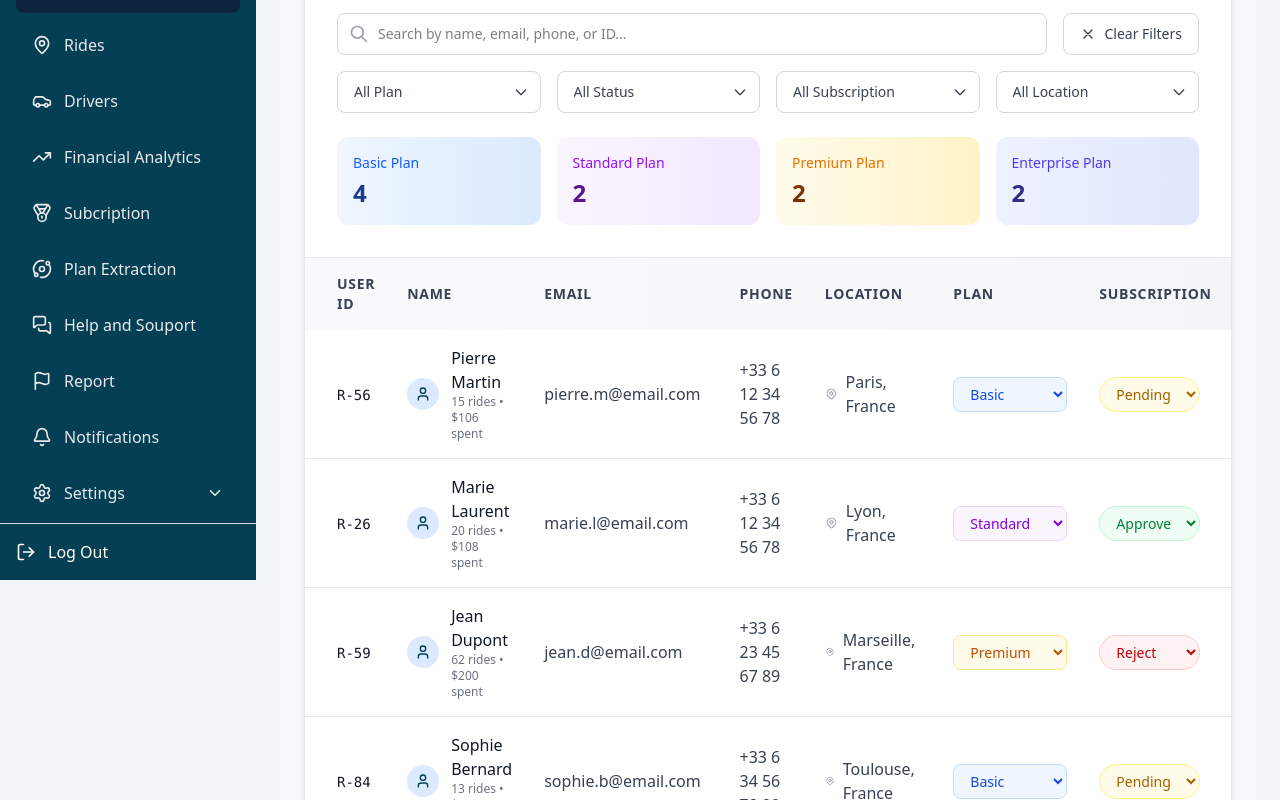
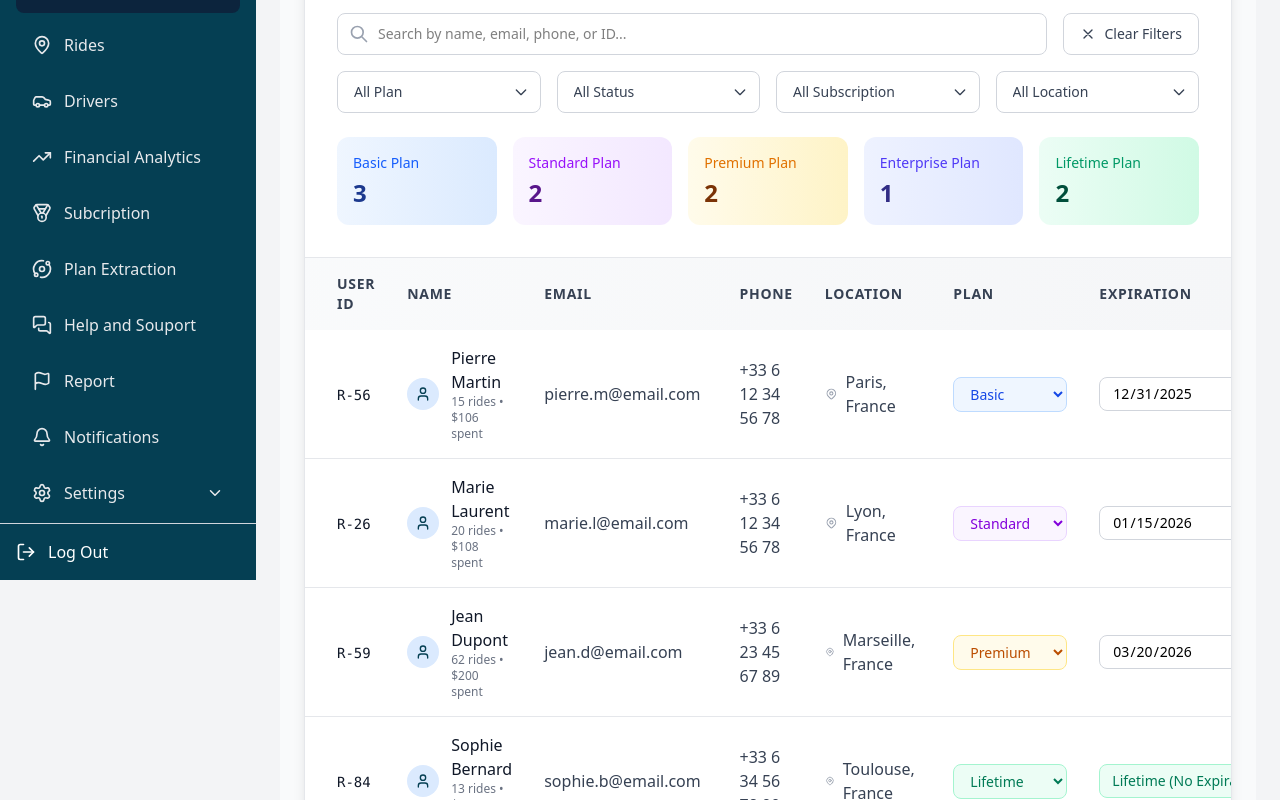
Before and after one commit to rasel201311047/letimonie-Rider-Dashboad, a React (Vite) app: page /users in a window 1280 px wide. Shown: the part 220-1020 px from the top of the page. Built offline with nearby package versions, Linux system fonts and the light colour scheme; a web font is replaced by a local one; what jodit-react would draw is missing.

Commit message:
users done

```diff
--- a/src/components/table/UsersTable.tsx
+++ b/src/components/table/UsersTable.tsx
@@ -12,9 +12,10 @@ interface Rider {
   rides: number;
   spent: number;
   joined: string;
-  plan: "Basic" | "Standard" | "Premium" | "Enterprise";
+  plan: "Basic" | "Standard" | "Premium" | "Enterprise" | "Lifetime";
   subscriptionRequest: "Pending" | "Approved" | "Rejected";
   status: "Active" | "Blocked";
+  planExpiration?: string; // Add this line - expiration date in format "YYYY-MM-DD"
   details?: {
     address: string;
     vehicle: string;
@@ -24,13 +25,19 @@ interface Rider {
   };
 }
 
-type PlanType = "Basic" | "Standard" | "Premium" | "Enterprise";
+type PlanType = "Basic" | "Standard" | "Premium" | "Enterprise" | "Lifetime";
+type NotificationType = "inapp" | "chat" | "email";
+
+interface NotificationState {
+  isSending: boolean;
+  sentTo: string[];
+  lastSent?: string;
+}
 
 const initialRiders: Rider[] = [
   {
     id: "R-56",
     name: "Pierre Martin",
-
     email: "pierre.m@email.com",
     phone: "+33 6 12 34 56 78",
     location: "Paris, France",
@@ -38,6 +45,7 @@ const initialRiders: Rider[] = [
     spent: 106,
     joined: "12-07-2025",
     plan: "Basic",
+    planExpiration: "2025-12-31",
     subscriptionRequest: "Pending",
     status: "Active",
     details: {
@@ -58,6 +66,7 @@ const initialRiders: Rider[] = [
     spent: 108,
     joined: "12-04-2025",
     plan: "Standard",
+    planExpiration: "2026-01-15",
     subscriptionRequest: "Approved",
     status: "Active",
     details: {
@@ -78,6 +87,7 @@ const initialRiders: Rider[] = [
     spent: 200,
     joined: "12-07-2025",
     plan: "Premium",
+    planExpiration: "2026-03-20",
     subscriptionRequest: "Rejected",
     status: "Blocked",
     details: {
@@ -97,7 +107,7 @@ const initialRiders: Rider[] = [
     rides: 13,
     spent: 205,
     joined: "12-06-2025",
-    plan: "Basic",
+    plan: "Lifetime",
     subscriptionRequest: "Pending",
     status: "Active",
     details: {
@@ -118,6 +128,7 @@ const initialRiders: Rider[] = [
     spent: 100,
     joined: "05-11-2025",
     plan: "Standard",
+    planExpiration: "2025-11-30",
     subscriptionRequest: "Approved",
     status: "Blocked",
     details: {
@@ -138,6 +149,7 @@ const initialRiders: Rider[] = [
     spent: 506,
     joined: "12-07-2025",
     plan: "Enterprise",
+    planExpiration: "2026-06-30",
     subscriptionRequest: "Pending",
     status: "Active",
     details: {
@@ -158,6 +170,7 @@ const initialRiders: Rider[] = [
     spent: 106,
     joined: "17-01-2025",
     plan: "Premium",
+    planExpiration: "2026-02-28",
     subscriptionRequest: "Approved",
     status: "Active",
     details: {
@@ -177,7 +190,7 @@ const initialRiders: Rider[] = [
     rides: 78,
     spent: 600,
     joined: "15-07-2025",
-    plan: "Enterprise",
+    plan: "Lifetime",
     subscriptionRequest: "Approved",
     status: "Active",
     details: {
@@ -198,6 +211,7 @@ const initialRiders: Rider[] = [
     spent: 35,
     joined: "18-07-2025",
     plan: "Basic",
+    planExpiration: "2025-08-15",
     subscriptionRequest: "Rejected",
     status: "Blocked",
     details: {
@@ -218,6 +232,7 @@ const initialRiders: Rider[] = [
     spent: 20,
     joined: "12-02-2025",
     plan: "Basic",
+    planExpiration: "2025-09-10",
     subscriptionRequest: "Pending",
     status: "Active",
     details: {
@@ -305,6 +320,8 @@ const PlanSelect: React.FC<PlanSelectProps> = ({ value, onChange }) => {
         return "bg-amber-50 text-amber-700 border-amber-200";
       case "Enterprise":
         return "bg-indigo-50 text-indigo-700 border-indigo-200";
+      case "Lifetime":
+        return "bg-emerald-50 text-emerald-700 border-emerald-200";
     }
   };
 
@@ -320,7 +337,151 @@ const PlanSelect: React.FC<PlanSelectProps> = ({ value, onChange }) => {
       <option value="Standard">Standard</option>
       <option value="Premium">Premium</option>
       <option value="Enterprise">Enterprise</option>
+      <option value="Lifetime">Lifetime</option>
     </select>
+  );
+};
+
+interface PlanExpirationInputProps {
+  plan: PlanType;
+  expirationDate?: string;
+  onExpirationChange: (date: string) => void;
+}
+
+const PlanExpirationInput: React.FC<PlanExpirationInputProps> = ({
+  plan,
+  expirationDate,
+  onExpirationChange,
+}) => {
+  if (plan === "Lifetime") {
+    return (
+      <div className="px-3 py-1.5 bg-emerald-50 text-emerald-700 border border-emerald-200 rounded-lg text-sm font-medium whitespace-nowrap">
+        Lifetime (No Expiration)
+      </div>
+    );
+  }
+
+  return (
+    <input
+      type="date"
+      value={expirationDate || ""}
+      onChange={(e) => onExpirationChange(e.target.value)}
+      className="px-3 py-1.5 border border-gray-300 rounded-lg text-sm focus:outline-none focus:ring-2 focus:ring-blue-500 focus:border-blue-500 w-full"
+      min={new Date().toISOString().split("T")[0]}
+    />
+  );
+};
+
+interface NotificationSenderProps {
+  userId: string;
+  userName: string;
+  userEmail: string;
+  onSendNotification: (
+    type: NotificationType,
+    message: string,
+  ) => Promise<void>;
+  notificationState: NotificationState;
+}
+
+const NotificationSender: React.FC<NotificationSenderProps> = ({
+  userName,
+  userEmail,
+  onSendNotification,
+  notificationState,
+}) => {
+  const [message, setMessage] = useState("");
+  const [selectedTypes, setSelectedTypes] = useState<NotificationType[]>([
+    "inapp",
+    "email",
+  ]);
+  const [isSending, setIsSending] = useState(false);
+
+  const handleSend = async () => {
+    if (!message.trim() || selectedTypes.length === 0) return;
+
+    setIsSending(true);
+    try {
+      // Send to all selected notification types
+      await Promise.all(
+        selectedTypes.map((type) => onSendNotification(type, message)),
+      );
+      setMessage("");
+    } catch (error) {
+      console.error("Failed to send notifications:", error);
+    } finally {
+      setIsSending(false);
+    }
+  };
+
+  const toggleNotificationType = (type: NotificationType) => {
+    setSelectedTypes((prev) =>
+      prev.includes(type) ? prev.filter((t) => t !== type) : [...prev, type],
+    );
+  };
+
+  return (
+    <div className="bg-gray-50 p-4 rounded-lg border border-gray-200">
+      <div className="flex items-center justify-between mb-3">
+        <h4 className="font-medium text-gray-900">Send Notification</h4>
+        <span className="text-xs text-gray-500">To: {userName}</span>
+      </div>
+
+      <textarea
+        value={message}
+        onChange={(e) => setMessage(e.target.value)}
+        placeholder={`Type your message for ${userName}...`}
+        className="w-full p-3 border border-gray-300 rounded-lg focus:outline-none focus:ring-2 focus:ring-blue-500 focus:border-blue-500 text-sm"
+        rows={3}
+      />
+
+      <div className="mt-3 flex flex-wrap gap-4">
+        <label className="flex items-center gap-2 cursor-pointer">
+          <input
+            type="checkbox"
+            checked={selectedTypes.includes("inapp")}
+            onChange={() => toggleNotificationType("inapp")}
+            className="rounded text-blue-600 focus:ring-blue-500"
+          />
+          <span className="text-sm text-gray-700">In-app Notification</span>
+        </label>
+
+        <label className="flex items-center gap-2 cursor-pointer">
+          <input
+            type="checkbox"
+            checked={selectedTypes.includes("chat")}
+            onChange={() => toggleNotificationType("chat")}
+            className="rounded text-blue-600 focus:ring-blue-500"
+          />
+          <span className="text-sm text-gray-700">In-app Chat</span>
+        </label>
+
+        <label className="flex items-center gap-2 cursor-pointer">
+          <input
+            type="checkbox"
+            checked={selectedTypes.includes("email")}
+            onChange={() => toggleNotificationType("email")}
+            className="rounded text-blue-600 focus:ring-blue-500"
+          />
+          <span className="text-sm text-gray-700">Email ({userEmail})</span>
+        </label>
+      </div>
+
+      <div className="mt-4 flex items-center justify-between">
+        <div className="text-xs text-gray-500">
+          {notificationState.sentTo.length > 0 &&
+            notificationState.lastSent && (
+              <span>Last sent: {notificationState.lastSent}</span>
+            )}
+        </div>
+        <button
+          onClick={handleSend}
+          disabled={isSending || !message.trim() || selectedTypes.length === 0}
+          className="px-4 py-2 bg-[#053F53] text-white rounded-lg hover:bg-[#042a38] disabled:opacity-50 disabled:cursor-not-allowed transition-colors text-sm font-medium"
+        >
+          {isSending ? "Sending..." : "Send Notification"}
+        </button>
+      </div>
+    </div>
   );
 };
 
@@ -328,14 +489,24 @@ interface DetailsModalProps {
   rider: Rider;
   isOpen: boolean;
   onClose: () => void;
+  onSendNotification: (
+    type: NotificationType,
+    message: string,
+  ) => Promise<void>;
+  notificationState: NotificationState;
 }
 
 const DetailsModal: React.FC<DetailsModalProps> = ({
   rider,
   isOpen,
   onClose,
+  onSendNotification,
+  notificationState,
 }) => {
   if (!isOpen) return null;
+
+  const isPlanExpired =
+    rider.planExpiration && new Date(rider.planExpiration) < new Date();
 
   return (
     <div className="fixed inset-0 bg-black/50 flex items-center justify-center z-50 p-4">
@@ -396,6 +567,16 @@ const DetailsModal: React.FC<DetailsModalProps> = ({
                 </label>
                 <p className="mt-1 text-gray-900">{rider.location}</p>
               </div>
+              <div>
+                <label className="text-sm font-medium text-gray-500">
+                  Plan Expiration
+                </label>
+                <p className="mt-1 text-gray-900">
+                  {rider.plan === "Lifetime"
+                    ? "Lifetime (No expiration)"
+                    : rider.planExpiration || "Not set"}
+                </p>
+              </div>
             </div>
 
             <div className="space-y-4">
@@ -424,6 +605,14 @@ const DetailsModal: React.FC<DetailsModalProps> = ({
                   Last Login
                 </label>
                 <p className="mt-1 text-gray-900">{rider.details?.lastLogin}</p>
+              </div>
+              <div>
+                <label className="text-sm font-medium text-gray-500">
+                  Average Rating
+                </label>
+                <p className="mt-1 text-gray-900">
+                  {rider.details?.averageRating}/5
+                </p>
               </div>
             </div>
           </div>
@@ -455,7 +644,7 @@ const DetailsModal: React.FC<DetailsModalProps> = ({
             </div>
           </div>
 
-          <div className="mt-8 flex gap-3">
+          <div className="mt-8 flex gap-3 flex-wrap">
             <div
               className={`px-4 py-2 rounded-lg ${
                 rider.status === "Active"
@@ -473,7 +662,9 @@ const DetailsModal: React.FC<DetailsModalProps> = ({
                     ? "bg-purple-100 text-purple-800"
                     : rider.plan === "Premium"
                       ? "bg-amber-100 text-amber-800"
-                      : "bg-indigo-100 text-indigo-800"
+                      : rider.plan === "Enterprise"
+                        ? "bg-indigo-100 text-indigo-800"
+                        : "bg-emerald-100 text-emerald-800"
               }`}
             >
               Plan: {rider.plan}
@@ -489,6 +680,33 @@ const DetailsModal: React.FC<DetailsModalProps> = ({
             >
               Subscription: {rider.subscriptionRequest}
             </div>
+            <div
+              className={`px-4 py-2 rounded-lg ${
+                rider.plan === "Lifetime"
+                  ? "bg-emerald-100 text-emerald-800"
+                  : isPlanExpired
+                    ? "bg-red-100 text-red-800"
+                    : "bg-blue-100 text-blue-800"
+              }`}
+            >
+              {rider.plan === "Lifetime"
+                ? "Plan: Lifetime"
+                : rider.planExpiration
+                  ? isPlanExpired
+                    ? `Expired: ${rider.planExpiration}`
+                    : `Expires: ${rider.planExpiration}`
+                  : "No expiration set"}
+            </div>
+          </div>
+
+          <div className="mt-6">
+            <NotificationSender
+              userId={rider.id}
+              userName={rider.name}
+              userEmail={rider.email}
+              onSendNotification={onSendNotification}
+              notificationState={notificationState}
+            />
           </div>
         </div>
 
@@ -727,6 +945,7 @@ const Filters: React.FC<FiltersProps> = ({
     { value: "Standard", label: "Standard" },
     { value: "Premium", label: "Premium" },
     { value: "Enterprise", label: "Enterprise" },
+    { value: "Lifetime", label: "Lifetime" },
   ];
 
   const statusOptions = [
@@ -917,6 +1136,9 @@ export default function ProfessionalUsersTable() {
     subscription: "",
     location: "",
   });
+  const [notificationStates, setNotificationStates] = useState<
+    Record<string, NotificationState>
+  >({});
 
   // Get unique locations for filter dropdown
   const availableLocations = useMemo(() => {
@@ -986,6 +1208,38 @@ export default function ProfessionalUsersTable() {
     setRiders((prev) => prev.map((r) => (r.id === id ? { ...r, plan } : r)));
   };
 
+  const updatePlanExpiration = (id: string, expirationDate: string) => {
+    setRiders((prev) =>
+      prev.map((r) =>
+        r.id === id ? { ...r, planExpiration: expirationDate } : r,
+      ),
+    );
+  };
+
+  const handleSendNotification = async (
+    userId: string,
+    type: NotificationType,
+    message: string,
+  ) => {
+    // In a real application, this would call an API
+    console.log(`Sending ${type} notification to ${userId}: ${message}`);
+
+    // Update notification state
+    setNotificationStates((prev) => ({
+      ...prev,
+      [userId]: {
+        isSending: false,
+        sentTo: [...(prev[userId]?.sentTo || []), type],
+        lastSent: new Date().toLocaleTimeString(),
+      },
+    }));
+
+    // Simulate API call
+    await new Promise((resolve) => setTimeout(resolve, 1000));
+
+    return true;
+  };
+
   const handleViewDetails = (rider: Rider) => {
     setSelectedRider(rider);
     setIsModalOpen(true);
@@ -1006,6 +1260,7 @@ export default function ProfessionalUsersTable() {
       standard: filteredRiders.filter((r) => r.plan === "Standard").length,
       premium: filteredRiders.filter((r) => r.plan === "Premium").length,
       enterprise: filteredRiders.filter((r) => r.plan === "Enterprise").length,
+      lifetime: filteredRiders.filter((r) => r.plan === "Lifetime").length,
     };
   }, [filteredRiders]);
 
@@ -1061,7 +1316,7 @@ export default function ProfessionalUsersTable() {
           </div>
 
           {/* Stats */}
-          <div className="mt-6 grid grid-cols-1 md:grid-cols-4 gap-4">
+          <div className="mt-6 grid grid-cols-1 md:grid-cols-5 gap-4">
             <div className="p-4 bg-gradient-to-r from-blue-50 to-blue-100 rounded-xl">
               <div className="text-sm font-medium text-blue-600">
                 Basic Plan
@@ -1094,6 +1349,14 @@ export default function ProfessionalUsersTable() {
                 {filteredStats.enterprise}
               </div>
             </div>
+            <div className="p-4 bg-gradient-to-r from-emerald-50 to-emerald-100 rounded-xl">
+              <div className="text-sm font-medium text-emerald-600">
+                Lifetime Plan
+              </div>
+              <div className="text-2xl font-bold text-emerald-900 mt-1">
+                {filteredStats.lifetime}
+              </div>
+            </div>
           </div>
         </div>
 
@@ -1121,6 +1384,9 @@ export default function ProfessionalUsersTable() {
                   Plan
                 </th>
                 <th className="p-4 text-sm font-semibold text-gray-700 uppercase tracking-wider">
+                  Expiration
+                </th>
+                <th className="p-4 text-sm font-semibold text-gray-700 uppercase tracking-wider">
                   Subscription
                 </th>
                 <th className="p-4 text-sm font-semibold text-gray-700 uppercase tracking-wider">
@@ -1133,7 +1399,8 @@ export default function ProfessionalUsersTable() {
             </thead>
             <tbody className="divide-y divide-gray-200">
               {currentRides.length > 0 ? (
-                currentRides.map((rider) => (
+                currentRides.map((rider) => {
+                  return (
                     <tr
                       key={rider.id}
                       className="hover:bg-gray-50 transition-colors group"
@@ -1185,13 +1452,24 @@ export default function ProfessionalUsersTable() {
                               d="M15 11a3 3 0 11-6 0 3 3 0 016 0z"
                             />
                           </svg>
-                        <span className="text-gray-700">{rider.location}</span>
+                          <span className="text-gray-700">
+                            {rider.location}
+                          </span>
                         </div>
                       </td>
                       <td className="p-4">
                         <PlanSelect
                           value={rider.plan}
                           onChange={(val) => updatePlan(rider.id, val)}
+                        />
+                      </td>
+                      <td className="p-4">
+                        <PlanExpirationInput
+                          plan={rider.plan}
+                          expirationDate={rider.planExpiration}
+                          onExpirationChange={(date) =>
+                            updatePlanExpiration(rider.id, date)
+                          }
                         />
                       </td>
                       <td className="p-4">
@@ -1228,10 +1506,11 @@ export default function ProfessionalUsersTable() {
                         </button>
                       </td>
                     </tr>
-                ))
+                  );
+                })
               ) : (
                 <tr>
-                  <td colSpan={9} className="p-8 text-center">
+                  <td colSpan={10} className="p-8 text-center">
                     <div className="flex flex-col items-center justify-center py-12">
                       <svg
                         className="w-16 h-16 text-gray-300 mb-4"
@@ -1306,6 +1585,15 @@ export default function ProfessionalUsersTable() {
           rider={selectedRider}
           isOpen={isModalOpen}
           onClose={() => setIsModalOpen(false)}
+          onSendNotification={async (type, message) => {
+            await handleSendNotification(selectedRider.id, type, message);
+          }}
+          notificationState={
+            notificationStates[selectedRider.id] || {
+              isSending: false,
+              sentTo: [],
+            }
+          }
         />
       )}
     </div>
```
Lines whose indentation alone changed are shown as unchanged.
